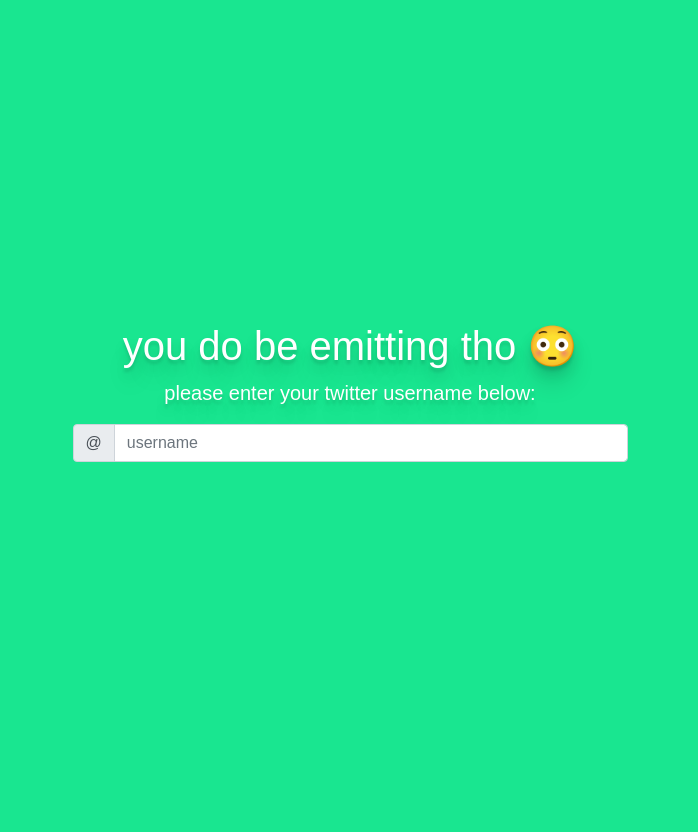
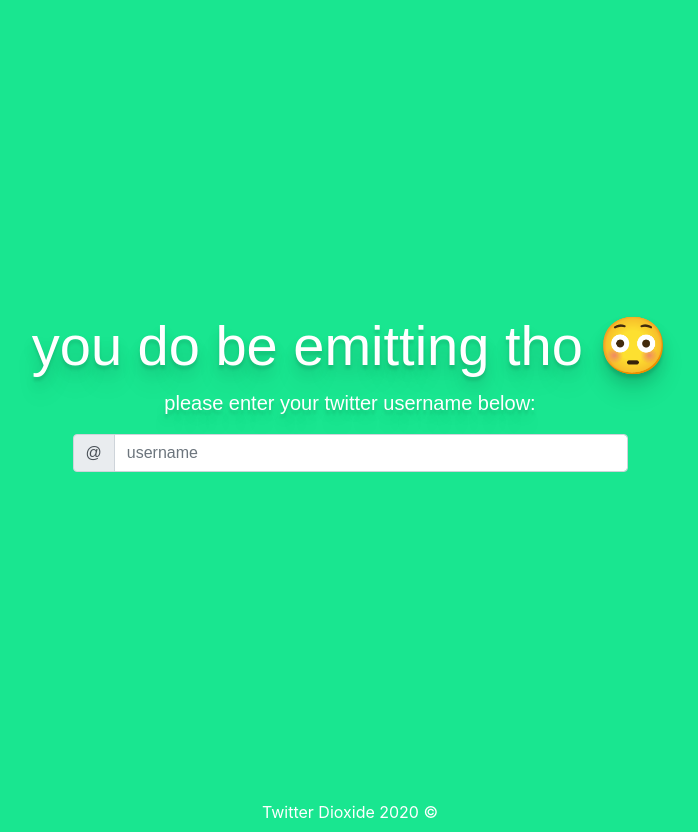
Before and after one commit to williamtnguyen/twitter-footprint, a Node server app: page / in a window 1280 px wide. Shown: the whole page, without its empty margins (290-988 px from the left). Before the commit the page ends 462 px from the top, so only its background shows below. Run offline with Node 20, Linux system fonts and the light colour scheme.

Commit message:
final touches

```diff
--- a/public/stylesheets/style.css
+++ b/public/stylesheets/style.css
@@ -1,3 +1,7 @@
+html {
+  font-family: 'Lato', sans-serif;
+}
+
 #landingPage {
   height: 100vh;
   background: #19e690;
@@ -39,6 +43,10 @@
   margin-right: auto;
 }
 
+#landingPage #header form .input-group input.middle:focus {
+  outline-width: 0;
+}
+
 #landingPage #header #emissionCount {
   font-size: 200%;
 }
@@ -54,4 +62,9 @@
 #landingPage #header .fa-google {
   color: #fbbc05;
 }
+
+footer {
+  background-color: #19e690;
+  color: #ffffff;
+}
 /*# sourceMappingURL=style.css.map */
--- a/public/stylesheets/style.scss
+++ b/public/stylesheets/style.scss
@@ -4,6 +4,9 @@
 $youtube-red: #ff0000;
 $google-yellow: #fbbc05;
 
+html {
+    font-family: 'Lato', sans-serif;
+}
 
 #landingPage {
     height: 100vh;
@@ -35,6 +38,10 @@
                 width: 50%;
                 margin-left: auto;
                 margin-right: auto;
+
+                input.middle:focus {
+                    outline-width: 0;
+                }
             }
         }
 
@@ -57,3 +64,8 @@
         }
     }
 }
+
+footer {
+    background-color: $background-color;
+    color: #ffffff;
+}
--- a/views/emissions.ejs
+++ b/views/emissions.ejs
@@ -4,7 +4,7 @@
         <div id="header">
             <h1>hi <%= urName %> 👋</h1>
             <h1><i class="fab fa-twitter"></i> you have tweeted <span id="emissionCount"><%= parseFloat(numTweets) * 0.02 %></span> grams of carbon dioxide 😳</h1>
-            <h2> all this for only <%=urDate%> followers? 🤦</h2>
+            <h2><i> all this for only <%=urDate%> followers?</i> 🤦</h2>
             <h2 class="mt-4">other facts: 👀</h2>
             <p class="lead"><i class="fas fa-envelope"></i> each email you send generates 4 grams of carbon dioxide 😓</p>
             <p class="lead"><i class="fab fa-youtube"></i> each SECOND of a youtube video generates 0.2 grams of carbon dioxide 😔</p>
--- a/views/landing.ejs
+++ b/views/landing.ejs
@@ -2,7 +2,7 @@
 
 	<div id="landingPage" class="">
 		<div id="header" class="container text-center">
-			<h1 class="">you do be emitting tho 😳</h1>
+			<h1 class="display-4">you do be emitting tho 😳</h1>
 			<p class="lead text-center">please enter your twitter username below:</p>
 
 			<form action="/emissions" method="POST">
--- a/views/partials/footer.ejs
+++ b/views/partials/footer.ejs
@@ -3,5 +3,9 @@
     <script src="https://code.jquery.com/jquery-3.4.1.slim.min.js" integrity="sha384-J6qa4849blE2+poT4WnyKhv5vZF5SrPo0iEjwBvKU7imGFAV0wwj1yYfoRSJoZ+n" crossorigin="anonymous"></script>
     <script src="https://cdn.jsdelivr.net/npm/popper.js@1.16.0/dist/umd/popper.min.js" integrity="sha384-Q6E9RHvbIyZFJoft+2mJbHaEWldlvI9IOYy5n3zV9zzTtmI3UksdQRVvoxMfooAo" crossorigin="anonymous"></script>
     <script src="https://stackpath.bootstrapcdn.com/bootstrap/4.4.1/js/bootstrap.min.js" integrity="sha384-wfSDF2E50Y2D1uUdj0O3uMBJnjuUD4Ih7YwaYd1iqfktj0Uod8GCExl3Og8ifwB6" crossorigin="anonymous"></script>
+
+    <footer>
+      <p class="text-center mb-0 pb-2">Twitter Dioxide 2020 &copy;</p>
+    </footer>
   </body>
 </html>
--- a/views/partials/header.ejs
+++ b/views/partials/header.ejs
@@ -11,6 +11,8 @@
     <link rel="stylesheet" href="/stylesheets/style.css">
     <!-- FontAwesome -->
     <link rel="stylesheet" href="https://use.fontawesome.com/releases/v5.7.2/css/all.css" integrity="sha384-fnmOCqbTlWIlj8LyTjo7mOUStjsKC4pOpQbqyi7RrhN7udi9RwhKkMHpvLbHG9Sr" crossorigin="anonymous">
+    <!-- Google Fonts -->
+    <link href="https://fonts.googleapis.com/css?family=Lato:400,700,700i&display=swap" rel="stylesheet">
 
     <title>TwitterDioxide: Your Carbon Fiber Footprint</title>
   </head>
```
Also changed, not shown: 1 other file.
